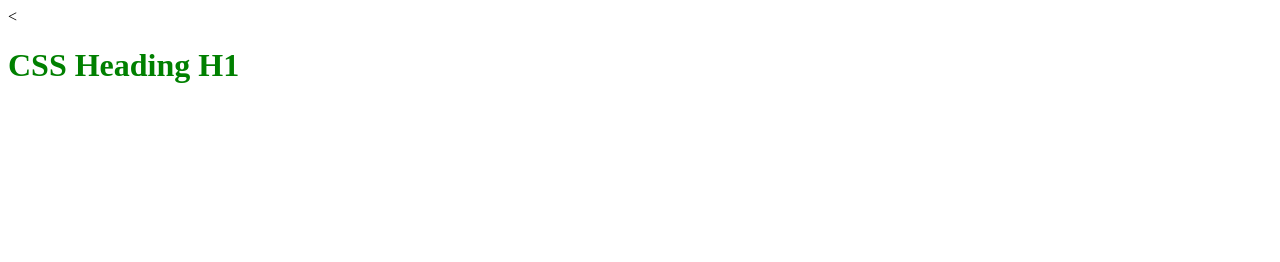
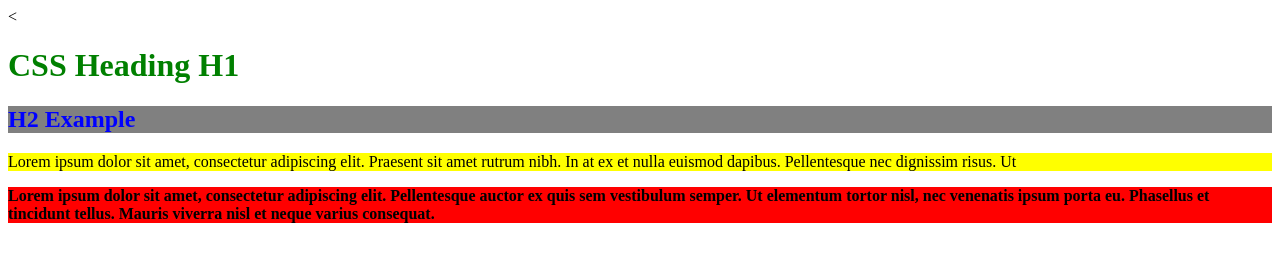
Before and after one commit to Simon1G1/CSSTinkerer, a plain HTML site: page index.html in a window 1280 px wide. Drawn offline with Linux system fonts and the light colour scheme.

Commit message:
Font weight checking

```diff
--- a/index.html
+++ b/index.html
@@ -11,5 +11,10 @@
 
   <<h1>CSS Heading H1</h1>
 
+  <h2> H2 Example</h2>
+
+  <p id="FontExample1"> Lorem ipsum dolor sit amet, consectetur adipiscing elit. Praesent sit amet rutrum nibh. In at ex et nulla euismod dapibus. Pellentesque nec dignissim risus. Ut</p>
+
+  <p id="FontExample2"> Lorem ipsum dolor sit amet, consectetur adipiscing elit. Pellentesque auctor ex quis sem vestibulum semper. Ut elementum tortor nisl, nec venenatis ipsum porta eu. Phasellus et tincidunt tellus. Mauris viverra nisl et neque varius consequat.</p>
 </body>
 </html>
--- a/style.css
+++ b/style.css
@@ -9,3 +9,17 @@ h2 {
   background-color: grey;
 
 }
+
+#FontExample1 {
+
+  background-color: yellow;
+  font-weight: lighter;
+
+}
+
+#FontExample2 {
+
+  background-color: red;
+  font-weight: bolder;
+
+}
```
